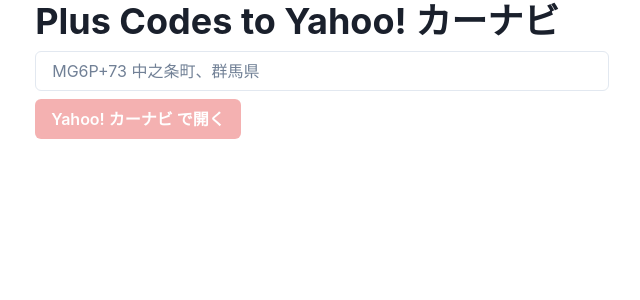
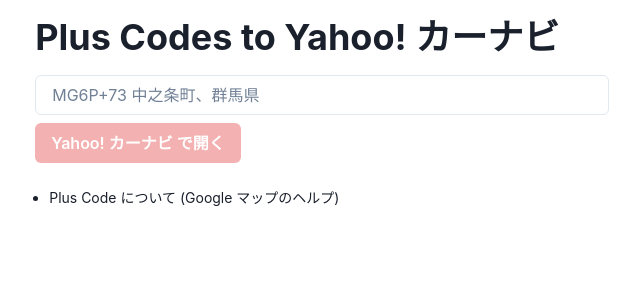
Before and after one commit to polamjag/plus-code-to-yjcarnavi, a React (Vite) app: page / in a window 1280 px wide. Shown: the top 300 px of the page, without its empty margins (318-958 px from the left). Built offline with nearby package versions, Linux system fonts and the light colour scheme.

Commit message:
style tweak and add help link

```diff
--- a/src/App.tsx
+++ b/src/App.tsx
@@ -5,7 +5,10 @@
   Container,
   Heading,
   Input,
+  Link,
+  ListItem,
   Text,
+  UnorderedList,
   VStack,
 } from "@chakra-ui/react";
 
@@ -53,11 +56,11 @@
 
   return (
     <>
-      <VStack>
+      <VStack marginTop="4">
         <Container>
           <Heading>Plus Codes to Yahoo! カーナビ</Heading>
         </Container>
-        <Container>
+        <Container marginTop="2">
           <Input
             type="text"
             value={plusCodeInput}
@@ -77,9 +80,24 @@
         </Container>
         {yjcarnaviUrl && (
           <Container>
-            <Text fontSize="xs" color="gray">{yjcarnaviUrl} を開きます</Text>
+            <Text fontSize="xs" color="gray">
+              {yjcarnaviUrl} を開きます
+            </Text>
           </Container>
         )}
+        <Container marginTop="4">
+          <UnorderedList fontSize="sm">
+            <ListItem>
+              <Link
+                href="https://support.google.com/maps/answer/7047426?hl=ja"
+                target="_blank"
+                rel="noopener noreferrer"
+              >
+                Plus Code について (Google マップのヘルプ)
+              </Link>
+            </ListItem>
+          </UnorderedList>
+        </Container>
       </VStack>
     </>
   );
```
